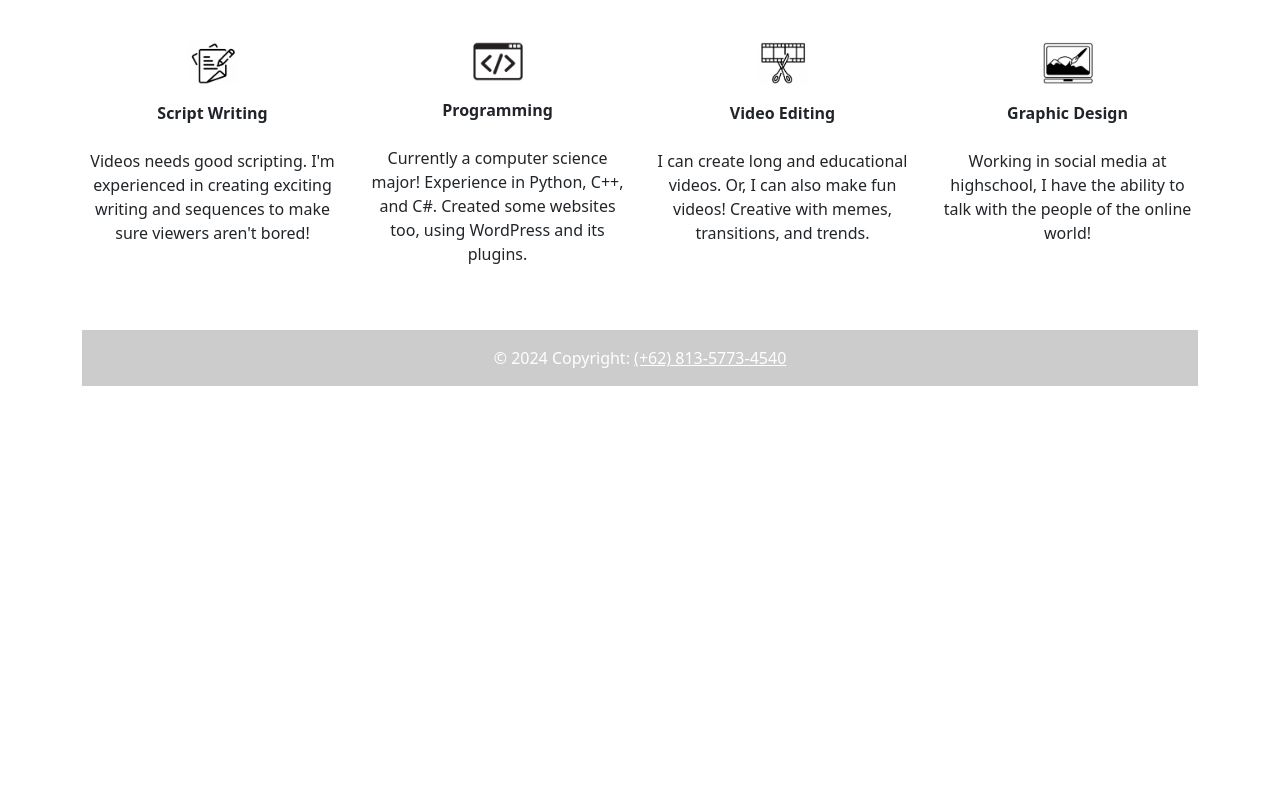
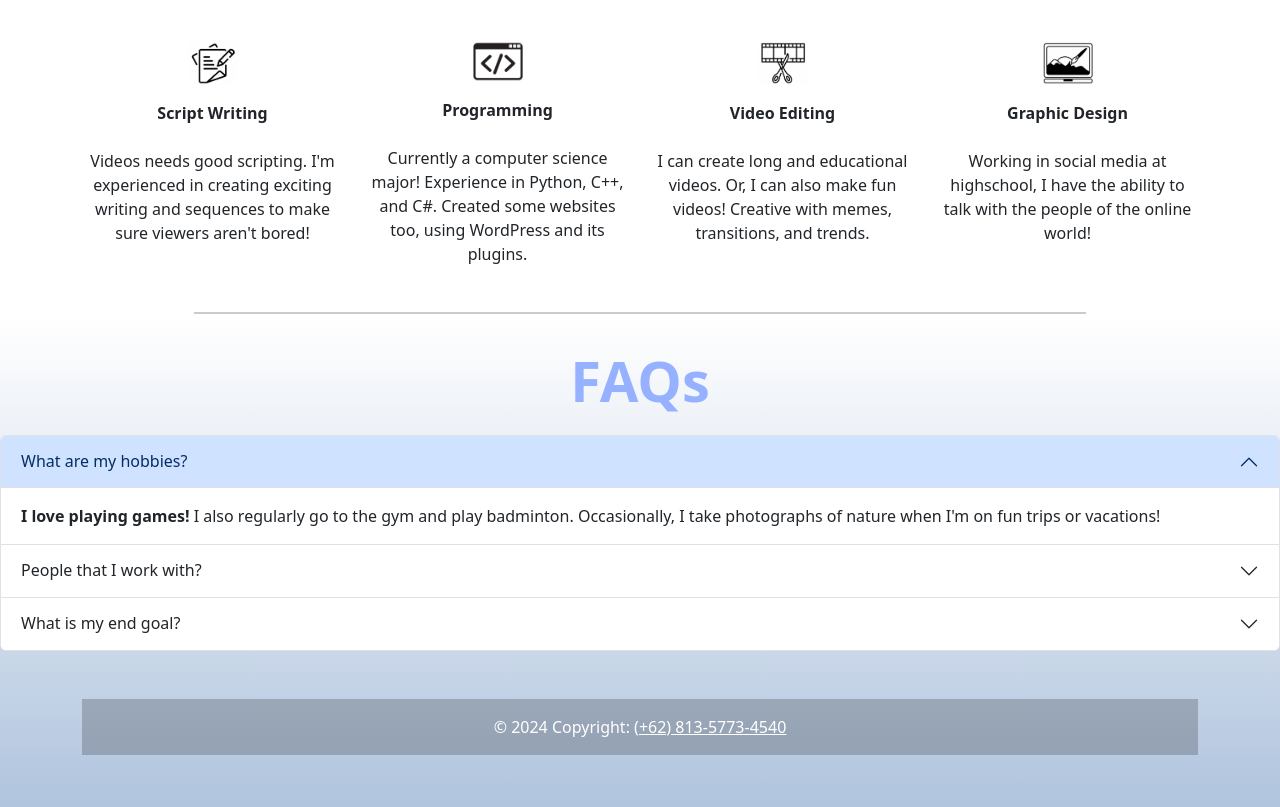
Before and after one commit to NichBry25/Portfolio_with_Bootstrap5, a plain HTML site: page index.html in a window 1280 px wide. Shown: the part 1771-2578 px from the top of the page. Before the commit the page ends 2205 px from the top, so only its background shows below. Drawn offline with nearby package versions, Linux system fonts and the light colour scheme.

Commit message:
Adding a FAQs dropdown.

```diff
--- a/index.html
+++ b/index.html
@@ -12,7 +12,7 @@
     <header class="bg-light p-1">
         <div class="container d-flex justify-content-between align-items-center">
             <!--Name on the top left.-->
-            <h3 class="mb-0" style="font-family: 'Times New Roman', Times, serif; font-size: 20px;"><b>Nicholas Bryan</b></h3>
+            <h3 class="mb-0" style="font-family: 'Times New Roman', Times, serif; font-size: 20px;"><b>Nicholas Bryan @BINUS International</b></h3>
             <div>
                 <!--Socials logo and links.-->
                 <a href="https://github.com/NichBry25" class="me-3" target="_blank">
@@ -106,8 +106,56 @@
             </div>
         </div>
     </div>
+    <!--Header text on the project and experiences container.-->
+    <div class="container" style="margin-top: 50px; margin-bottom: 50px;">
+        <hr class="custom-hr">
+    </div>
+
+    <section class="custom-background py-1" style="margin-top: -45px;">
+    <div class="container mt-4">
+        <h1 class="display-4 text-center fw-bold" style="margin-bottom: 20px; color: #96b1ff;"><bold>FAQs</bold></h1>
+    </div>
+    <div class="accordion" id="accordionExample">
+        <div class="accordion-item">
+          <h2 class="accordion-header" id="headingOne">
+            <button class="accordion-button" type="button" data-bs-toggle="collapse" data-bs-target="#collapseOne" aria-expanded="true" aria-controls="collapseOne">
+              What are my hobbies?
+            </button>
+          </h2>
+          <div id="collapseOne" class="accordion-collapse collapse show" aria-labelledby="headingOne" data-bs-parent="#accordionExample">
+            <div class="accordion-body">
+              <strong>I love playing games!</strong> I also regularly go to the gym and play badminton. Occasionally, I take photographs of nature when I'm on fun trips or vacations!
+            </div>
+          </div>
+        </div>
+        <div class="accordion-item">
+          <h2 class="accordion-header" id="headingTwo">
+            <button class="accordion-button collapsed" type="button" data-bs-toggle="collapse" data-bs-target="#collapseTwo" aria-expanded="false" aria-controls="collapseTwo">
+              People that I work with?
+            </button>
+          </h2>
+          <div id="collapseTwo" class="accordion-collapse collapse" aria-labelledby="headingTwo" data-bs-parent="#accordionExample">
+            <div class="accordion-body">
+              <strong>People with purpose.</strong> Even if it looks really simple, having a clear purpose is really hard for people now. Knowing yourself in this age is one of the best ways to motivate yourself to be better. One's purpose will reflect in the way they work and respect one another.
+            </div>
+          </div>
+        </div>
+        <div class="accordion-item">
+          <h2 class="accordion-header" id="headingThree">
+            <button class="accordion-button collapsed" type="button" data-bs-toggle="collapse" data-bs-target="#collapseThree" aria-expanded="false" aria-controls="collapseThree">
+              What is my end goal?
+            </button>
+          </h2>
+          <div id="collapseThree" class="accordion-collapse collapse" aria-labelledby="headingThree" data-bs-parent="#accordionExample">
+            <div class="accordion-body">
+              <strong>I want to be a child again.</strong> I will do this by sharing ways of living that is based on <i>stoicism</i>. With my skills now and later, I want to work not for a living, but work for impact. Giving impact so that people can enjoy the beauties of life, just like how a child would.
+            </div>
+          </div>
+        </div>
+      </div>
+
     <!--Footer-->
-    <div class="container my-5">
+    <div class="container my-5" style="color: #b0c4de;">
         <footer class="text-center text-lg-start" style="background-color: lightgray;"></footer>
           <!-- Copyright -->
           <div class="text-center text-white p-3" style="background-color: rgba(0, 0, 0, 0.2);">
@@ -115,8 +163,8 @@
             <a class="text-white">(+62) 813-5773-4540</a>
           </div>
         </footer>
-      </div>
-
+    </div>
+    </section>
     <script src="https://cdn.jsdelivr.net/npm/bootstrap@5.3.3/dist/js/bootstrap.bundle.min.js" integrity="sha384-YvpcrYf0tY3lHB60NNkmXc5s9fDVZLESaAA55NDzOxhy9GkcIdslK1eN7N6jIeHz" crossorigin="anonymous"></script>
   </body>
 </html>
--- a/style.css
+++ b/style.css
@@ -3,7 +3,6 @@ header{
     top: 0;
     z-index: 3;
 }
-
 .image-text-container {
     position: relative;
     display: inline-block; /* Binds the image and text together into one unit. */
@@ -31,3 +30,6 @@ header{
 .carousel-control-prev,.carousel-control-next {
     filter: invert(1); /* Flip colors to make the white arrows into black. */
     }
+.custom-background{
+    background-image: linear-gradient(to bottom, white, #b0c4de)
+}
```
